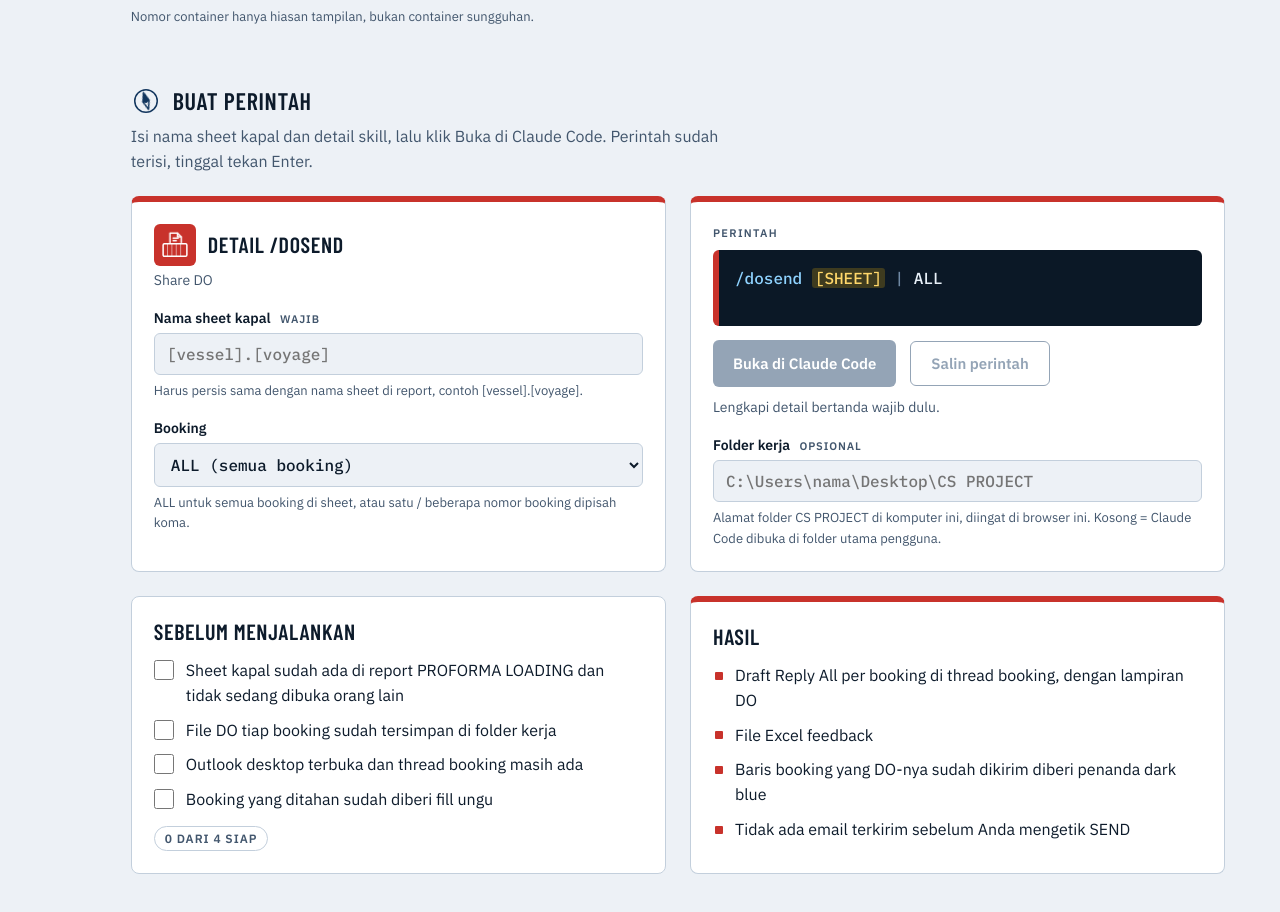
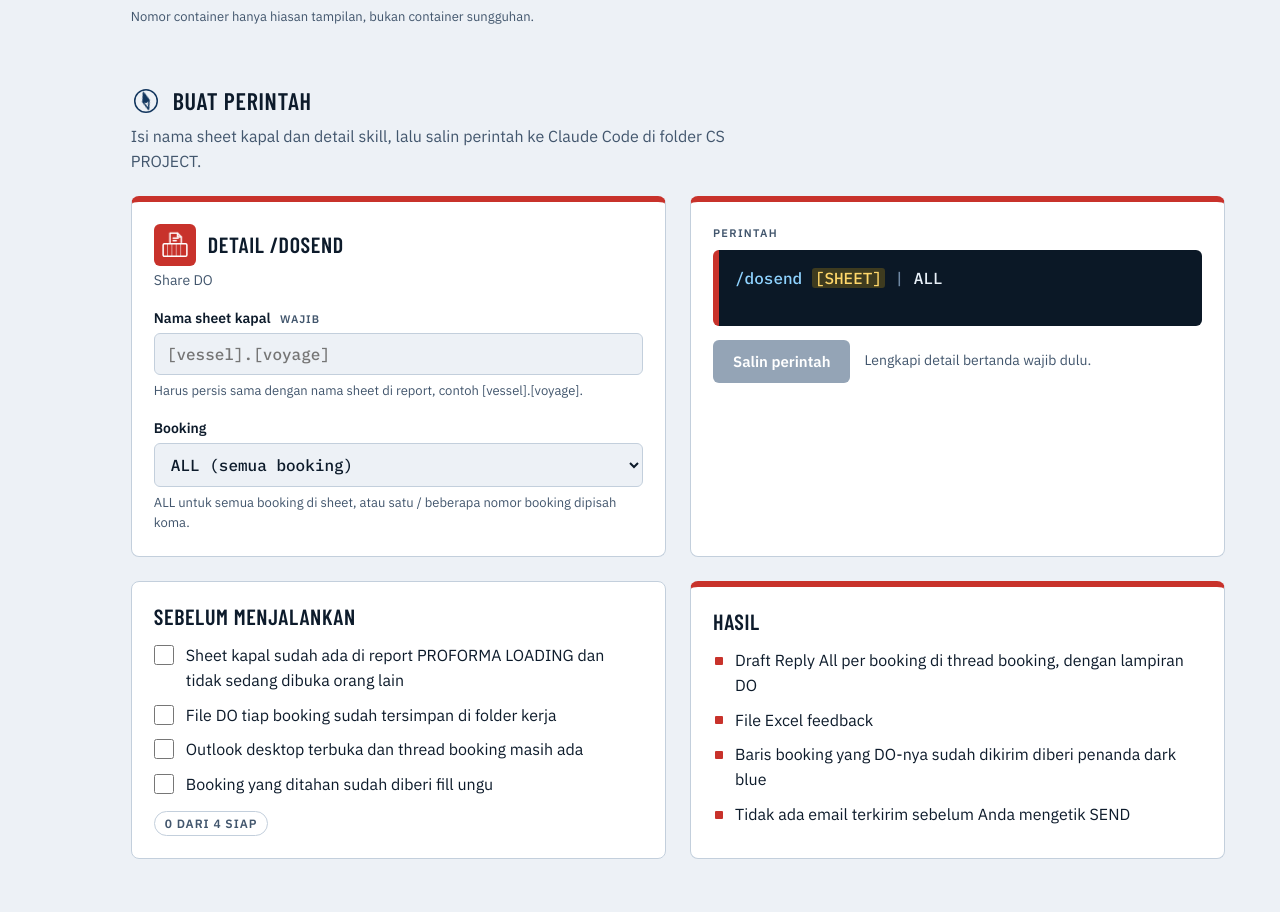
Before and after one commit to csheungajkt/skillcs, a plain HTML site: page index.html in a window 1280 px wide. Shown: the part 1133-2045 px from the top of the page. Drawn offline with nearby package versions, Linux system fonts and the light colour scheme.

Commit message:
Kembalikan tampilan tombol Salin perintah
Membatalkan 200fd34: tombol Buka di Claude Code dan isian folder kerja
dihapus, kembali ke tampilan semula.

Co-Authored-By: Claude Haiku 5.5 <noreply@anthropic.com>

```diff
--- a/index.html
+++ b/index.html
@@ -123,9 +123,7 @@ h1{margin:10px 0 6px;font:700 clamp(44px,8vw,84px)/.9 var(--font-display);letter
 .cmdbox .miss{background:rgba(242,183,5,.22);color:#FFD76A;border-radius:3px;padding:0 3px}
 .actions{margin-top:14px;display:flex;flex-wrap:wrap;align-items:center;gap:10px 14px}
 .btn{font:600 15px var(--font-body);background:var(--accent);color:var(--on-accent);border:0;border-radius:6px;padding:12px 20px;cursor:pointer}
-.btn:disabled,.btn[aria-disabled="true"]{opacity:.45;cursor:not-allowed}
-a.btn{display:inline-block;text-decoration:none;line-height:1.55}
-.btn2{background:var(--surface);color:var(--accent);border:1px solid var(--accent)}
+.btn:disabled{opacity:.45;cursor:not-allowed}
 .status{font-size:14px;color:var(--ink-2);min-height:1.5em}
 .check{margin-top:14px;display:flex;flex-direction:column;gap:10px}
 .check label{display:flex;gap:12px;align-items:flex-start;cursor:pointer}
@@ -382,7 +380,7 @@ html.ship-cursor,html.ship-cursor *{cursor:none!important}
   <section class="wrap" id="buat">
     <div class="sec-head">
       <h2><span data-i="buatH">Buat perintah</span></h2>
-      <p class="sec-intro" data-i="buatIntro">Isi nama sheet kapal dan detail skill, lalu klik Buka di Claude Code. Perintah sudah terisi, tinggal tekan Enter.</p>
+      <p class="sec-intro" data-i="buatIntro">Isi nama sheet kapal dan detail skill, lalu salin perintah ke Claude Code di folder CS PROJECT.</p>
     </div>
     <div class="builder" id="builder">
       <div class="panel sel p-form">
@@ -399,14 +397,8 @@ html.ship-cursor,html.ship-cursor *{cursor:none!important}
         <p class="out-label" data-i="outLabel">Perintah</p>
         <div class="cmdbox" id="cmd" aria-live="polite"></div>
         <div class="actions">
-          <a class="btn" id="openCC" href="#" role="button" aria-disabled="true" data-i="openBtn">Buka di Claude Code</a>
-          <button class="btn btn2" id="copy" type="button" data-i="copyBtn">Salin perintah</button>
+          <button class="btn" id="copy" type="button" data-i="copyBtn">Salin perintah</button>
           <span class="status" id="copyStatus" role="status"></span>
-        </div>
-        <div class="fld">
-          <label for="cwd"><span data-i="cwdLabel">Folder kerja</span> <span class="opt" data-i="opt">opsional</span></label>
-          <input id="cwd" type="text" autocomplete="off" spellcheck="false" placeholder="C:\Users\nama\Desktop\CS PROJECT">
-          <p class="hint" data-i="cwdHint">Alamat folder CS PROJECT di komputer ini, diingat di browser ini. Kosong = Claude Code dibuka di folder utama pengguna.</p>
         </div>
       </div>
       <div class="panel p-before">
@@ -608,9 +600,9 @@ const UI = {
  id:{motionPause:'Jeda animasi',motionPlay:'Putar animasi',lede:'Perintah cepat untuk report PROFORMA LOADING<br>Customer Service Export<br>Jakarta Branch',
   sReport:'Report',sTerminal:'Terminal',sService:'Service',sActive:'Skill aktif',
   pilihH:'Pilih skill',pilihIntro:'Satu container, satu skill. Pilihan terakhir diingat di browser ini.',caption:'Nomor container hanya hiasan tampilan, bukan container sungguhan.',
-  buatH:'Buat perintah',buatIntro:'Isi nama sheet kapal dan detail skill, lalu klik Buka di Claude Code. Perintah sudah terisi, tinggal tekan Enter.',
+  buatH:'Buat perintah',buatIntro:'Isi nama sheet kapal dan detail skill, lalu salin perintah ke Claude Code di folder CS PROJECT.',
   sheetLabel:'Nama sheet kapal',req:'wajib',opt:'opsional',sheetHint:'Harus persis sama dengan nama sheet di report, contoh [vessel].[voyage].',
-  outLabel:'Perintah',copyBtn:'Salin perintah',openBtn:'Buka di Claude Code',cwdLabel:'Folder kerja',cwdHint:'Alamat folder CS PROJECT di komputer ini, diingat di browser ini. Kosong = Claude Code dibuka di folder utama pengguna.',opened:'Claude Code dibuka dengan perintah terisi. Tekan Enter di sana. Perintah juga sudah disalin.',tooLong:'Perintah lebih dari 5.000 karakter. Pakai Salin perintah.',need:'Lengkapi detail bertanda wajib dulu.',copied:'Perintah disalin. Tempel di Claude Code.',selected:'Perintah sudah terpilih. Tekan Ctrl+C untuk menyalin.',
+  outLabel:'Perintah',copyBtn:'Salin perintah',need:'Lengkapi detail bertanda wajib dulu.',copied:'Perintah disalin. Tempel di Claude Code.',selected:'Perintah sudah terpilih. Tekan Ctrl+C untuk menyalin.',
   beforeH:'Sebelum menjalankan',resultH:'Hasil',readyAll:'Siap dijalankan',readyN:(d,n)=>d+' dari '+n+' siap',chosen:'Dipilih',
   detail:c=>'Detail '+c,defPh:d=>'bawaan: '+d,defPhNo:'bawaan: kode kapal + .xls',scopeAll:'ALL (semua booking)',scopeX:'Booking tertentu',scopePh:'nomor booking, pisahkan dengan koma',
   footL:'PT HEUNGALINE INTERNASIONAL · Divisi CS Booking · Cabang Jakarta',upd:'Diperbarui',months:['Jan','Feb','Mar','Apr','Mei','Jun','Jul','Agu','Sep','Okt','Nov','Des'],
@@ -624,9 +616,9 @@ const UI = {
  en:{motionPause:'Pause animation',motionPlay:'Play animation',lede:'Quick commands for the PROFORMA LOADING report<br>Customer Service Export<br>Jakarta Branch',
   sReport:'Report',sTerminal:'Terminal',sService:'Service',sActive:'Active skills',
   pilihH:'Choose a skill',pilihIntro:'One container per skill. Your last choice is remembered in this browser.',caption:'Container numbers are decorative only, not real containers.',
-  buatH:'Build the command',buatIntro:'Enter the vessel sheet name and the skill details, then click Open in Claude Code. The command is pre-filled; just press Enter.',
+  buatH:'Build the command',buatIntro:'Enter the vessel sheet name and the skill details, then copy the command into Claude Code in the CS PROJECT folder.',
   sheetLabel:'Vessel sheet name',req:'required',opt:'optional',sheetHint:'Must match the sheet name in the report exactly, e.g. [vessel].[voyage].',
-  outLabel:'Command',copyBtn:'Copy command',openBtn:'Open in Claude Code',cwdLabel:'Working folder',cwdHint:'Path of the CS PROJECT folder on this computer, remembered in this browser. Empty = Claude Code opens in the user home folder.',opened:'Claude Code opens with the command pre-filled. Press Enter there. The command was also copied.',tooLong:'The command is over 5,000 characters. Use Copy command.',need:'Complete the required details first.',copied:'Command copied. Paste it into Claude Code.',selected:'Command selected. Press Ctrl+C to copy.',
+  outLabel:'Command',copyBtn:'Copy command',need:'Complete the required details first.',copied:'Command copied. Paste it into Claude Code.',selected:'Command selected. Press Ctrl+C to copy.',
   beforeH:'Before you run',resultH:'Result',readyAll:'Ready to run',readyN:(d,n)=>d+' of '+n+' ready',chosen:'Selected',
   detail:c=>'Details '+c,defPh:d=>'default: '+d,defPhNo:'default: vessel code + .xls',scopeAll:'ALL (all bookings)',scopeX:'Specific bookings',scopePh:'booking numbers, separated by commas',
   footL:'PT HEUNGALINE INTERNASIONAL · CS Booking Division · Jakarta Branch',upd:'Updated',months:['Jan','Feb','Mar','Apr','May','Jun','Jul','Aug','Sep','Oct','Nov','Dec'],
@@ -640,9 +632,9 @@ const UI = {
  ko:{motionPause:'애니메이션 일시정지',motionPlay:'애니메이션 재생',lede:'PROFORMA LOADING 리포트용 빠른 명령<br>Customer Service Export<br>Jakarta Branch',
   sReport:'리포트',sTerminal:'터미널',sService:'서비스',sActive:'활성 스킬',
   pilihH:'스킬 선택',pilihIntro:'컨테이너 하나가 스킬 하나입니다. 마지막 선택은 이 브라우저에 저장됩니다.',caption:'컨테이너 번호는 장식용이며 실제 컨테이너가 아닙니다.',
-  buatH:'명령 만들기',buatIntro:'선박 시트 이름과 스킬 세부 항목을 입력한 뒤 Claude Code에서 열기를 누르세요. 명령이 미리 입력되어 있으니 Enter만 누르면 됩니다.',
+  buatH:'명령 만들기',buatIntro:'선박 시트 이름과 스킬 세부 항목을 입력한 뒤, CS PROJECT 폴더의 Claude Code에 명령을 복사해 붙여넣으세요.',
   sheetLabel:'선박 시트 이름',req:'필수',opt:'선택',sheetHint:'리포트의 시트 이름과 정확히 같아야 합니다. 예: [vessel].[voyage].',
-  outLabel:'명령',copyBtn:'명령 복사',openBtn:'Claude Code에서 열기',cwdLabel:'작업 폴더',cwdHint:'이 컴퓨터의 CS PROJECT 폴더 경로이며 이 브라우저에 저장됩니다. 비워 두면 사용자 홈 폴더에서 열립니다.',opened:'명령이 입력된 Claude Code가 열립니다. 거기서 Enter를 누르세요. 명령도 복사되었습니다.',tooLong:'명령이 5,000자를 넘습니다. 명령 복사를 사용하세요.',need:'필수 항목을 먼저 입력하세요.',copied:'명령이 복사되었습니다. Claude Code에 붙여넣으세요.',selected:'명령이 선택되었습니다. Ctrl+C를 눌러 복사하세요.',
+  outLabel:'명령',copyBtn:'명령 복사',need:'필수 항목을 먼저 입력하세요.',copied:'명령이 복사되었습니다. Claude Code에 붙여넣으세요.',selected:'명령이 선택되었습니다. Ctrl+C를 눌러 복사하세요.',
   beforeH:'실행 전 확인',resultH:'결과',readyAll:'실행 준비 완료',readyN:(d,n)=>n+'개 중 '+d+'개 준비',chosen:'선택됨',
   detail:c=>c+' 세부 항목',defPh:d=>'기본값: '+d,defPhNo:'기본값: 선박 코드 + .xls',scopeAll:'ALL (모든 부킹)',scopeX:'특정 부킹',scopePh:'부킹 번호를 쉼표로 구분',
   footL:'PT HEUNGALINE INTERNASIONAL · CS 부킹 부서 · 자카르타 지점',upd:'업데이트',months:null,
@@ -760,18 +752,17 @@ function boxNo(i){
 }
 
 /* ---------- State ---------- */
-const state = {skill:ORDER[0], sheet:'', cwd:'', vals:{}, checks:{}};
+const state = {skill:ORDER[0], sheet:'', vals:{}, checks:{}};
 function load(){
   try{
     const o = JSON.parse(localStorage.getItem(KEY) || '{}');
     if(o && SKILLS[o.skill]) state.skill = o.skill;
     if(o && typeof o.sheet === 'string') state.sheet = o.sheet;
-    if(o && typeof o.cwd === 'string') state.cwd = o.cwd;
   }catch(e){}
   try{ const l = localStorage.getItem(LKEY); if(LANGS.includes(l)) LANG = l; }catch(e){}
 }
 function save(){
-  try{ localStorage.setItem(KEY, JSON.stringify({skill:state.skill, sheet:state.sheet, cwd:state.cwd})); }catch(e){}
+  try{ localStorage.setItem(KEY, JSON.stringify({skill:state.skill, sheet:state.sheet})); }catch(e){}
 }
 const $ = id => document.getElementById(id);
 const esc = s => String(s).replace(/[&<>"]/g, c => ({'&':'&amp;','<':'&lt;','>':'&gt;','"':'&quot;'}[c]));
@@ -891,17 +882,6 @@ function build(sk){
 }
 
 let cur = {ok:false, text:''};
-/* tautan claude-cli://open: q = perintah (maks 5.000 karakter), cwd = folder kerja (opsional) */
-function ccUrl(){
-  const cwd = ((document.getElementById('cwd') || {}).value || '').trim();
-  return 'claude-cli://open?' + (cwd ? 'cwd=' + encodeURIComponent(cwd) + '&' : '') + 'q=' + encodeURIComponent(cur.text);
-}
-function updateOpen(){
-  const a = document.getElementById('openCC'); if(!a) return;
-  const ok = cur.ok && cur.text.length <= 5000;
-  a.setAttribute('aria-disabled', String(!ok));
-  a.setAttribute('href', ok ? ccUrl() : '#');
-}
 function renderOutput(){
   const sk = state.skill, s = S(sk); cur = build(sk);
   const box = $('cmd'); box.textContent = '';
@@ -912,7 +892,6 @@ function renderOutput(){
     const sp = document.createElement('span'); if(p.miss) sp.className = 'miss'; sp.textContent = p.t; box.appendChild(sp);
   });
   $('copy').disabled = !cur.ok;
-  updateOpen();
   $('copyStatus').textContent = cur.ok ? '' : t('need');
   document.querySelectorAll('#fields input[data-ph]').forEach(inp => {
     const f = s.fields.find(x => x.id === inp.dataset.f);
@@ -987,14 +966,6 @@ function bind(){
   $('before').addEventListener('change', e => {
     const i = e.target.dataset.i; if(i === undefined) return;
     (state.checks[state.skill] || (state.checks[state.skill] = {}))[i] = e.target.checked; updateReady();
-  });
-  $('cwd').addEventListener('input', e => { state.cwd = e.target.value; save(); updateOpen(); });
-  $('openCC').addEventListener('click', e => {
-    if(!cur.ok){ e.preventDefault(); $('copyStatus').textContent = t('need'); return; }
-    if(cur.text.length > 5000){ e.preventDefault(); $('copyStatus').textContent = t('tooLong'); return; }
-    /* tautan dibiarkan berjalan; perintah juga disalin sebagai cadangan bila Claude Code tidak terbuka */
-    try{ navigator.clipboard.writeText(cur.text).catch(() => {}); }catch(err){}
-    $('copyStatus').textContent = t('opened');
   });
   $('copy').addEventListener('click', async () => {
     if(!cur.ok) return;
@@ -1193,7 +1164,6 @@ document.querySelector('.lang').addEventListener('click', e => { const b = e.tar
 load();
 renderMeta(); renderBay(); renderManifest();
 $('sheet').value = state.sheet;
-$('cwd').value = state.cwd;
 renderPanel(); bind(); initHero(); initSky(); initSectionIcons(); initRail(); initCursor();
 applyStatic();
 </script>
```
